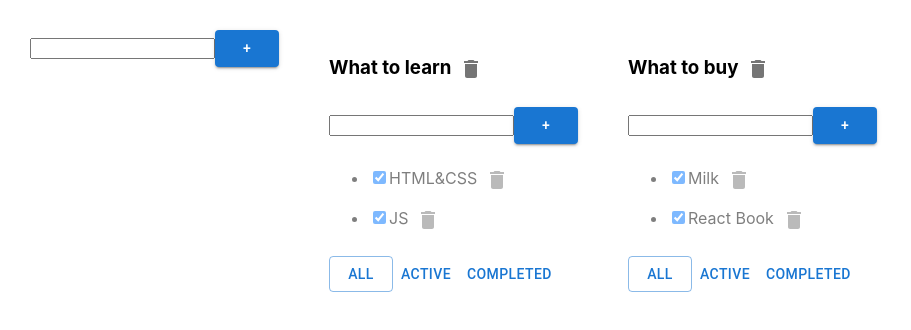
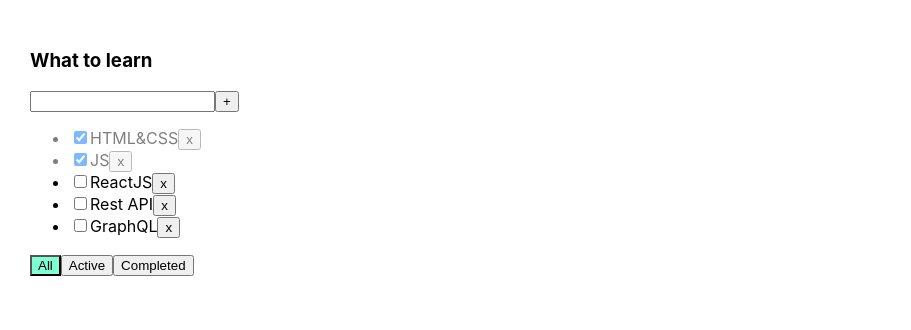
Before and after one commit to demorest49de/todolist-sprint-2-week-1-assocciated-array-udincev-pochinit-proekt, a React (Create React App) app: page / in a window 1280 px wide. Shown: the top 330 px of the page, without its empty margins (0-911 px from the left). Built offline with nearby package versions, Linux system fonts and the light colour scheme.

Commit message:
Changes AddItemForm.tsx App.tsx EditableSpan.tsx Todolist.tsx

```diff
--- a/src/AddItemForm.tsx
+++ /dev/null
@@ -1,42 +0,0 @@
-import React, {ChangeEvent, KeyboardEvent, useState} from 'react';
-import {Button} from "@mui/material";
-
-type AddItemFormPropsType = {
-    addItem: (title: string) => void
-}
-
-export function AddItemForm(props: AddItemFormPropsType) {
-
-    let [title, setTitle] = useState("")
-    let [error, setError] = useState<string | null>(null)
-
-    const addItem = () => {
-        if (title.trim() !== "") {
-            props.addItem(title);
-            setTitle("");
-        } else {
-            setError("Title is required");
-        }
-    }
-
-    const onChangeHandler = (e: ChangeEvent<HTMLInputElement>) => {
-        setTitle(e.currentTarget.value)
-    }
-
-    const onKeyPressHandler = (e: KeyboardEvent<HTMLInputElement>) => {
-        setError(null);
-        if (e.charCode === 13) {
-            addItem();
-        }
-    }
-
-    return <div>
-        <input value={title}
-               onChange={onChangeHandler}
-               onKeyPress={onKeyPressHandler}
-               className={error ? "error" : ""}
-        />
-        <Button variant={'contained'} color={'primary'} onClick={addItem}>+</Button>
-        {error && <div className="error-message">{error}</div>}
-    </div>
-}
--- a/src/App.tsx
+++ b/src/App.tsx
@@ -1,153 +1,67 @@
 import React, {useState} from 'react';
 import './App.css';
-import {TaskType, Todolist} from './Todolist';
+import {Todolist} from './Todolist';
 import {v1} from 'uuid';
-import {AddItemForm} from './AddItemForm';
 
 export type FilterValuesType = "all" | "active" | "completed";
-type TodolistType = {
-    id: string
-    title: string
-    filter: FilterValuesType
-}
 
-type TasksStateType = {
-    [key: string]: Array<TaskType>
-}
+function App() {
+
+    let [tasks, setTasks] = useState([
+        {id: v1(), title: "HTML&CSS", isDone: true},
+        {id: v1(), title: "JS", isDone: true},
+        {id: v1(), title: "ReactJS", isDone: false},
+        {id: v1(), title: "Rest API", isDone: false},
+        {id: v1(), title: "GraphQL", isDone: false},
+    ]);
+    let [filter, setFilter] = useState<FilterValuesType>("all");
 
 
-function App() {
-    function removeTask(id: string, todolistId: string) {
-        //достанем нужный массив по todolistId:
-        let todolistTasks = tasks[todolistId];
-        // перезапишем в этом объекте массив для нужного тудулиста отфилтрованным массивом:
-        tasks[todolistId] = todolistTasks.filter(t => t.id != id);
-        // засетаем в стейт копию объекта, чтобы React отреагировал перерисовкой
-        setTasks({...tasks});
+    function removeTask(id: string) {
+        let filteredTasks = tasks.filter(t => t.id != id);
+        setTasks(filteredTasks);
     }
 
-    function addTask(title: string, todolistId: string) {
+    function addTask(title: string) {
         let task = {id: v1(), title: title, isDone: false};
-        //достанем нужный массив по todolistId:
-        let todolistTasks = tasks[todolistId];
-        // перезапишем в этом объекте массив для нужного тудулиста копией, добавив в начало новую таску:
-        tasks[todolistId] = [task, ...todolistTasks];
-        // засетаем в стейт копию объекта, чтобы React отреагировал перерисовкой
-        setTasks({...tasks});
+        let newTasks = [task, ...tasks];
+        setTasks(newTasks);
     }
 
-    function changeFilter(value: FilterValuesType, todolistId: string) {
-        let todolist = todolists.find(tl => tl.id === todolistId);
-        if (todolist) {
-            todolist.filter = value;
-            setTodolists([...todolists])
+    function changeStatus(taskId: string, isDone: boolean) {
+        let task = tasks.find(t => t.id === taskId);
+        if (task) {
+            task.isDone = isDone;
         }
+
+        setTasks([...tasks]);
     }
 
-    function changeStatus(id: string, isDone: boolean, todolistId: string) {
-        //достанем нужный массив по todolistId:
-        let todolistTasks = tasks[todolistId];
-        // найдём нужную таску:
-        let task = todolistTasks.find(t => t.id === id);
-        //изменим таску, если она нашлась
-        if (task) {
-            task.isDone = isDone;
-            // засетаем в стейт копию объекта, чтобы React отреагировал перерисовкой
-            setTasks({...tasks});
-        }
+
+    let tasksForTodolist = tasks;
+
+    if (filter === "active") {
+        tasksForTodolist = tasks.filter(t => t.isDone === false);
     }
-    function changeTaskTitle(id: string, newTitle: string, todolistId: string) {
-        //достанем нужный массив по todolistId:
-        let todolistTasks = tasks[todolistId];
-        // найдём нужную таску:
-        let task = todolistTasks.find(t => t.id === id);
-        //изменим таску, если она нашлась
-        if (task) {
-            task.title = newTitle;
-            // засетаем в стейт копию объекта, чтобы React отреагировал перерисовкой
-            setTasks({...tasks});
-        }
+    if (filter === "completed") {
+        tasksForTodolist = tasks.filter(t => t.isDone === true);
     }
 
-    function removeTodolist(id: string) {
-        // засунем в стейт список тудулистов, id которых не равны тому, который нужно выкинуть
-        setTodolists(todolists.filter(tl => tl.id != id));
-        // удалим таски для этого тудулиста из второго стейта, где мы храним отдельно таски
-        delete tasks[id]; // удаляем св-во из объекта... значением которого являлся массив тасок
-        // засетаем в стейт копию объекта, чтобы React отреагировал перерисовкой
-        setTasks({...tasks});
-    }
-    function changeTodolistTitle(id: string, title: string) {
-        // найдём нужный todolist
-        const todolist = todolists.find(tl => tl.id === id);
-        if (todolist) {
-            // если нашёлся - изменим ему заголовок
-            todolist.title = title;
-            setTodolists([...todolists]);
-        }
+    function changeFilter(value: FilterValuesType) {
+        setFilter(value);
     }
 
-    let todolistId1 = v1();
-    let todolistId2 = v1();
-
-    let [todolists, setTodolists] = useState<Array<TodolistType>>([
-        {id: todolistId1, title: "What to learn", filter: "all"},
-        {id: todolistId2, title: "What to buy", filter: "all"}
-    ])
-
-    let [tasks, setTasks] = useState<TasksStateType>({
-        [todolistId1]: [
-            {id: v1(), title: "HTML&CSS", isDone: true},
-            {id: v1(), title: "JS", isDone: true}
-        ],
-        [todolistId2]: [
-            {id: v1(), title: "Milk", isDone: true},
-            {id: v1(), title: "React Book", isDone: true}
-        ]
-    });
-
-    function addTodolist(title: string) {
-        let newTodolistId = v1();
-        let newTodolist: TodolistType = {id: newTodolistId, title: title, filter: 'all'};
-        setTodolists([newTodolist, ...todolists]);
-        setTasks({
-            ...tasks,
-            [newTodolistId]: []
-        })
-    }
 
     return (
         <div className="App">
-            <AddItemForm addItem={addTodolist} />
-            {
-                todolists.map(tl => {
-                    let allTodolistTasks = tasks[tl.id];
-                    let tasksForTodolist = allTodolistTasks;
-
-                    if (tl.filter === "active") {
-                        tasksForTodolist = allTodolistTasks.filter(t => t.isDone === false);
-                    }
-                    if (tl.filter === "completed") {
-                        tasksForTodolist = allTodolistTasks.filter(t => t.isDone === true);
-                    }
-
-                    return <Todolist
-                        key={tl.id}
-                        id={tl.id}
-                        title={tl.title}
-                        tasks={tasksForTodolist}
-                        removeTask={removeTask}
-                        changeFilter={changeFilter}
-                        addTask={addTask}
-                        changeTaskStatus={changeStatus}
-                        filter={tl.filter}
-                        removeTodolist={removeTodolist}
-                        changeTaskTitle={changeTaskTitle}
-                        changeTodolistTitle={changeTodolistTitle}
-                    />
-                })
-            }
-
+            <Todolist title="What to learn"
+                      tasks={tasksForTodolist}
+                      removeTask={removeTask}
+                      changeFilter={changeFilter}
+                      addTask={addTask}
+                      changeTaskStatus={changeStatus}
+                      filter={filter}
+            />
         </div>
     );
 }
--- a/src/EditableSpan.tsx
+++ /dev/null
@@ -1,27 +0,0 @@
-import React, {ChangeEvent, useState} from 'react';
-
-type EditableSpanPropsType = {
-    value: string
-    onChange: (newValue: string) => void
-}
-
-export function EditableSpan(props: EditableSpanPropsType) {
-    let [editMode, setEditMode] = useState(false);
-    let [title, setTitle] = useState(props.value);
-
-    const activateEditMode = () => {
-        setEditMode(true);
-        setTitle(props.value);
-    }
-    const activateViewMode = () => {
-        setEditMode(false);
-        props.onChange(title);
-    }
-    const changeTitle = (e: ChangeEvent<HTMLInputElement>) => {
-        setTitle(e.currentTarget.value)
-    }
-
-    return editMode
-        ? <input value={title} onChange={changeTitle} autoFocus onBlur={activateViewMode}/>
-        : <span onDoubleClick={activateEditMode}>{props.value}</span>
-}
--- a/src/Todolist.tsx
+++ b/src/Todolist.tsx
@@ -1,85 +1,88 @@
-import React, {ChangeEvent} from 'react';
+import React, {ChangeEvent, KeyboardEvent, useState} from 'react';
 import {FilterValuesType} from './App';
-import {AddItemForm} from './AddItemForm';
-import {EditableSpan} from './EditableSpan';
-import {Button, IconButton} from "@mui/material";
-import {Delete} from "@mui/icons-material";
 
-export type TaskType = {
+type TaskType = {
     id: string
     title: string
     isDone: boolean
 }
 
 type PropsType = {
-    id: string
     title: string
     tasks: Array<TaskType>
-    removeTask: (taskId: string, todolistId: string) => void
-    changeFilter: (value: FilterValuesType, todolistId: string) => void
-    addTask: (title: string, todolistId: string) => void
-    changeTaskStatus: (id: string, isDone: boolean, todolistId: string) => void
-    removeTodolist: (id: string) => void
-    changeTodolistTitle: (id: string, newTitle: string) => void
+    removeTask: (taskId: string) => void
+    changeFilter: (value: FilterValuesType) => void
+    addTask: (title: string) => void
+    changeTaskStatus: (taskId: string, isDone: boolean) => void
     filter: FilterValuesType
-    changeTaskTitle: (taskId: string, newTitle: string, todolistId: string) => void
 }
 
 export function Todolist(props: PropsType) {
-    const addTask = (title: string) => {
-        props.addTask(title, props.id);
+
+    let [title, setTitle] = useState("")
+    let [error, setError] = useState<string | null>(null)
+
+    const addTask = () => {
+        if (title.trim() !== "") {
+            props.addTask(title.trim());
+            setTitle("");
+        } else {
+            setError("Title is required");
+        }
     }
 
-    const removeTodolist = () => {
-        props.removeTodolist(props.id);
-    }
-    const changeTodolistTitle = (title: string) => {
-        props.changeTodolistTitle(props.id, title);
+    const onChangeHandler = (e: ChangeEvent<HTMLInputElement>) => {
+        setTitle(e.currentTarget.value)
     }
 
-    const onAllClickHandler = () => props.changeFilter("all", props.id);
-    const onActiveClickHandler = () => props.changeFilter("active", props.id);
-    const onCompletedClickHandler = () => props.changeFilter("completed", props.id);
+    const onKeyPressHandler = (e: KeyboardEvent<HTMLInputElement>) => {
+        setError(null);
+        if (e.charCode === 13) {
+            addTask();
+        }
+    }
+
+    const onAllClickHandler = () => props.changeFilter("all");
+    const onActiveClickHandler = () => props.changeFilter("active");
+    const onCompletedClickHandler = () => props.changeFilter("completed");
+
 
     return <div>
-        <h3><EditableSpan value={props.title} onChange={changeTodolistTitle}/>
-            <IconButton onClick={removeTodolist}><Delete/></IconButton>
-        </h3>
-        <AddItemForm addItem={addTask}/>
+        <h3>{props.title}</h3>
+        <div>
+            <input value={title}
+                   onChange={onChangeHandler}
+                   onKeyPress={onKeyPressHandler}
+                   className={error ? "error" : ""}
+            />
+            <button onClick={addTask}>+</button>
+            {error && <div className="error-message">{error}</div>}
+        </div>
         <ul>
             {
                 props.tasks.map(t => {
-                    const onClickHandler = () => props.removeTask(t.id, props.id)
+                    const onClickHandler = () => props.removeTask(t.id)
                     const onChangeHandler = (e: ChangeEvent<HTMLInputElement>) => {
-                        let newIsDoneValue = e.currentTarget.checked;
-                        props.changeTaskStatus(t.id, newIsDoneValue, props.id);
-                    }
-                    const onTitleChangeHandler = (newValue: string) => {
-                        props.changeTaskTitle(t.id, newValue, props.id);
+                        props.changeTaskStatus(t.id, e.currentTarget.checked);
                     }
 
-
                     return <li key={t.id} className={t.isDone ? "is-done" : ""}>
-                        <input type="checkbox" onChange={onChangeHandler} checked={t.isDone}/>
-                        <EditableSpan value={t.title} onChange={onTitleChangeHandler}/>
-                        <IconButton onClick={onClickHandler}><Delete/></IconButton>
+                        <input type="checkbox"
+                               onChange={onChangeHandler}
+                               checked={t.isDone}/>
+                        <span>{t.title}</span>
+                        <button onClick={onClickHandler}>x</button>
                     </li>
                 })
             }
         </ul>
         <div>
-            <Button
-                variant={props.filter === 'all' ? 'outlined' : "text"}
-                    onClick={onAllClickHandler}>All
-            </Button>
-            <Button
-                    variant={props.filter === 'active' ? 'outlined' : "text"}
-                    onClick={onActiveClickHandler}>Active
-            </Button>
-            <Button
-                    variant={props.filter === 'completed' ? 'outlined' : "text"}
-                    onClick={onCompletedClickHandler}>Completed
-            </Button>
+            <button className={props.filter === 'all' ? "active-filter" : ""}
+                    onClick={onAllClickHandler}>All</button>
+            <button className={props.filter === 'active' ? "active-filter" : ""}
+                    onClick={onActiveClickHandler}>Active</button>
+            <button className={props.filter === 'completed' ? "active-filter" : ""}
+                    onClick={onCompletedClickHandler}>Completed</button>
         </div>
     </div>
 }
```
